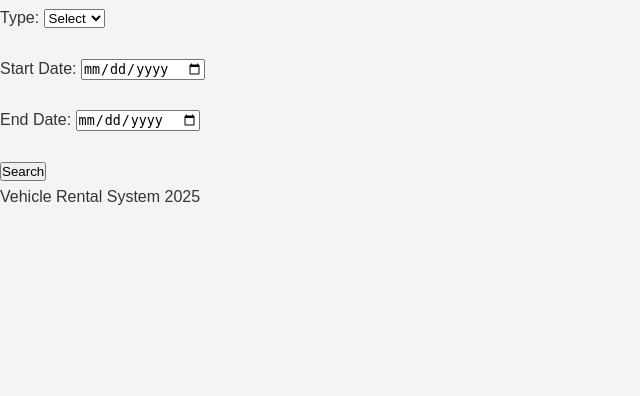
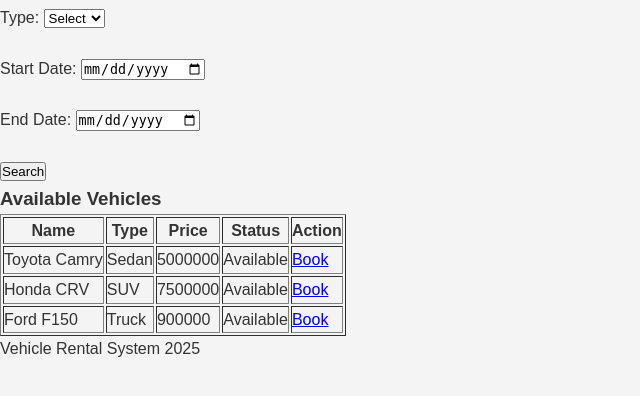
Before and after one commit to sravanireddy2000/VehicleRentalSytem, a Flask app: page / in a window 1280 px wide. Shown: the part 166-562 px from the top of the page, without its empty margins (0-640 px from the left). Run offline with Flask 3, Linux system fonts and the light colour scheme.

Commit message:
vehiclelist

```diff
--- a/templates/index.html
+++ b/templates/index.html
@@ -48,6 +48,42 @@
         </div>
 
 
+        <div class="vehicleList">
+            <h3>Available Vehicles</h3>
+
+            <table border="1">
+                <tr>
+                    <th>Name</th>
+                    <th>Type</th>
+                    <th>Price</th>
+                    <th>Status</th>
+                    <th>Action</th>
+                </tr>
+                <tr>
+                    <td>Toyota Camry</td>
+                    <td>Sedan</td>
+                    <td>5000000</td>
+                    <td>Available</td>
+                    <td><a href="#">Book</a></td>
+                </tr>
+                <tr>
+                    <td>Honda CRV</td>
+                    <td>SUV</td>
+                    <td>7500000</td>
+                    <td>Available</td>
+                    <td><a href="#">Book</a></td>
+                </tr>
+                <tr>
+                    <td>Ford F150</td>
+                    <td>Truck</td>
+                    <td>900000</td>
+                    <td>Available</td>
+                    <td><a href="#">Book</a></td>
+                </tr>
+            </table>
+        </div>
+
+    </div>
     <div class="footerSection">
         <p>Vehicle Rental System 2025</p>
     </div>
```
